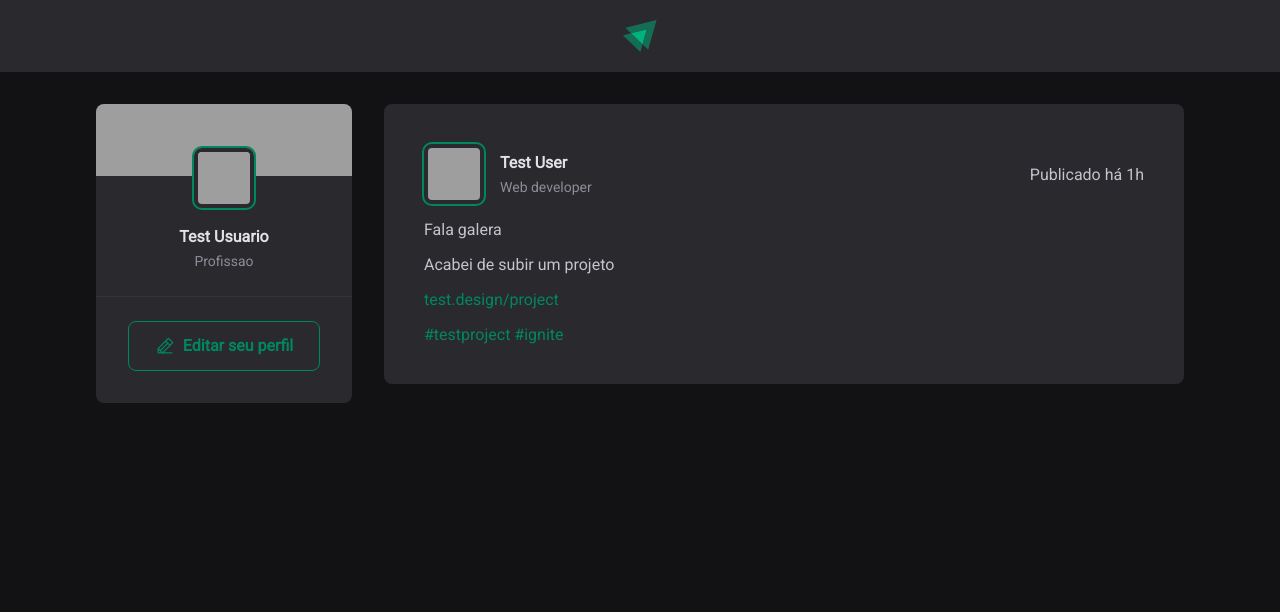
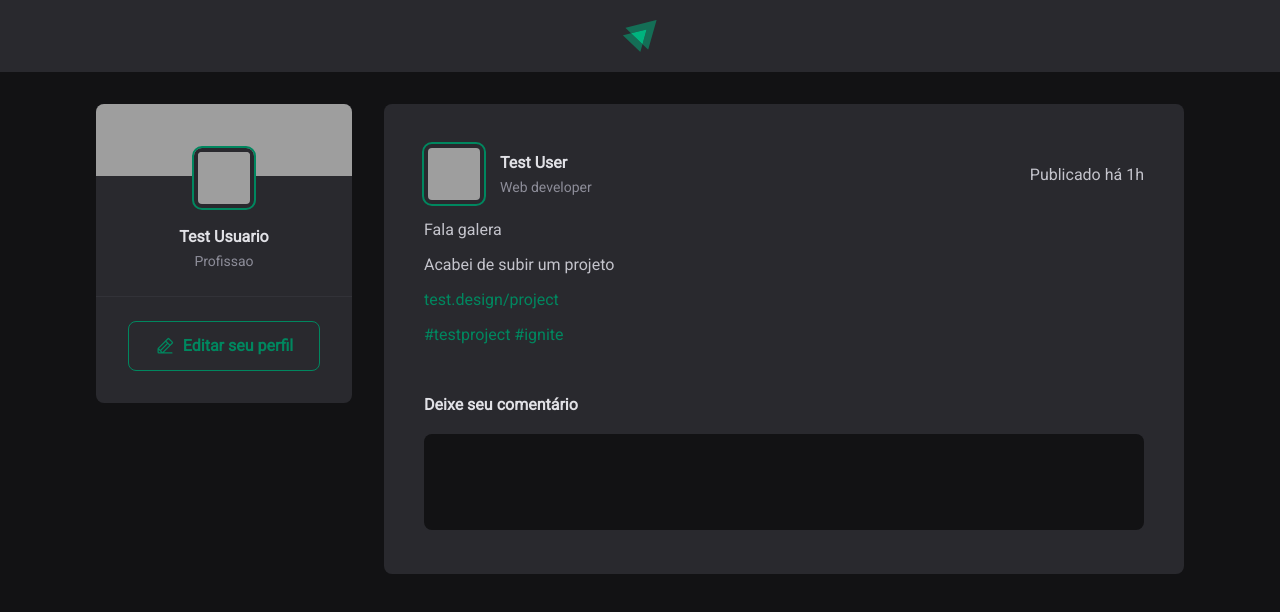
Before and after one commit to AlessandraMayumi/01-fundamentos-reactjs, a React (Vite) app: page / in a window 1280 px wide. Shown: the top 612 px of the page. Built offline with nearby package versions, Linux system fonts and the light colour scheme; grey boxes are pictures that could not be loaded.

Commit message:
Add Post component form

```diff
--- a/src/components/Post.jsx
+++ b/src/components/Post.jsx
@@ -22,6 +22,13 @@
                     <a href=''>#ignite</a>
                 </p>
             </div>
+            <form className={styles.commentForm}>
+                <strong>Deixe seu comentário</strong>
+                <textarea />
+                <footer>
+                    <button type='submit'>Publicar</button>
+                </footer>
+            </form>
         </article>
     )
 }
--- a/src/components/Post.module.css
+++ b/src/components/Post.module.css
@@ -61,3 +61,55 @@
     font-size: 0.875rem;
     color: var(--gray-400);
 }
+
+.commentForm {
+    width: 100%;
+    margin-top: 1.5rem;
+    padding-top: 1.5rem;
+    border-top: 1px solid avar(--gray-600);
+}
+
+.commentForm > strong {
+    line-height: 1.6;
+    color: var(--gray-100);
+}
+
+.commentForm textarea {
+    width: 100%;
+    background: var(--gray-900);
+    border: 0;
+    resize: none;
+    height: 6rem;
+    padding: 1rem;
+    border-radius: 8px;
+    color: var(--gray-100);
+    line-height: 1.4;
+    margin-top: 1rem;
+}
+
+.commentForm footer {
+    visibility: hidden;
+    max-height: 0;
+}
+
+.commentForm:focus-within footer{
+    visibility: visible;
+    max-height: none;
+}
+
+.commentForm button {
+    padding: 1rem 1.5rem;
+    margin-top: 1rem;
+    border-radius: 8px;
+    border: 0;
+    background: var(--green-500);
+    color: var(--white);
+    font-weight: bold;
+    cursor: pointer;
+
+    transition: color 0.1s, background-color 0.1s;
+}
+
+.commentForm button:hover{
+    background: var(--green-300);
+}
--- a/src/components/Sidebar.module.css
+++ b/src/components/Sidebar.module.css
@@ -50,7 +50,6 @@
     border: 1px solid var(--green-500);
     border-radius: 8px;
     height: 50px;
-    padding: 0 1.5rem;
     font-weight: bold;
     display: block;
     text-decoration: none;
--- a/src/global.css
+++ b/src/global.css
@@ -10,6 +10,11 @@
 
     --green-300: #00B37E;
     --green-500: #00875f;
+}
+
+:focus {
+    outline: transparent;
+    box-shadow: 0 0 0 2px var(--green-500);
 }
 
 * {
```
